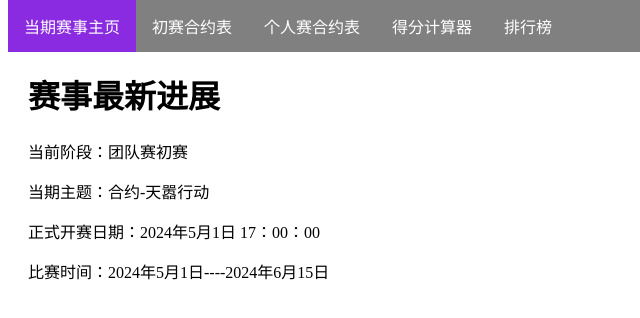
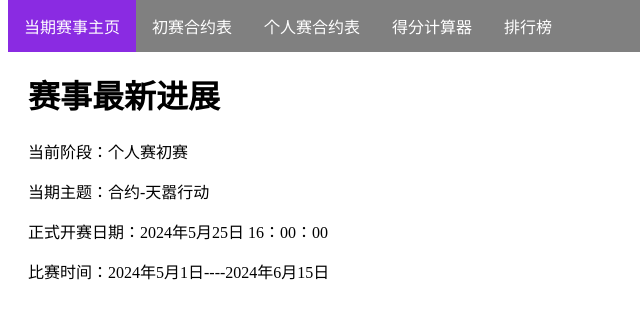
Before and after one commit to Longxuanyue/chongjiaobei, a plain HTML site: page 第二届重交杯.html in a window 1280 px wide. Shown: the full height of the page, 0-640 px from the left. Drawn offline with Linux system fonts and the light colour scheme.

Commit message:
Please enter the commit message for your changes. Lines starting with '#' will be ignored, and an empty message aborts the commit.
On branch main
Your branch is up to date with 'origin/main'.

Changes to be committed:
	modified:   "\347\254\254\344\272\214\345\261\212\351\207\215\344\272\244\346\235\257.html"

```diff
--- a/第二届重交杯.html
+++ b/第二届重交杯.html
@@ -50,9 +50,9 @@
     <main>
         <div style="padding:20px;margin-top:30px;">
             <h1>赛事最新进展</h1>
-            <p>当前阶段：团队赛初赛</p>
+            <p>当前阶段：个人赛初赛</p>
             <p>当期主题：合约-天嚣行动</p>
-            <p>正式开赛日期：2024年5月1日  17：00：00</p>
+            <p>正式开赛日期：2024年5月25日  16：00：00</p>
             <p>比赛时间：2024年5月1日----2024年6月15日</p>
         </div>
     </main>
```
